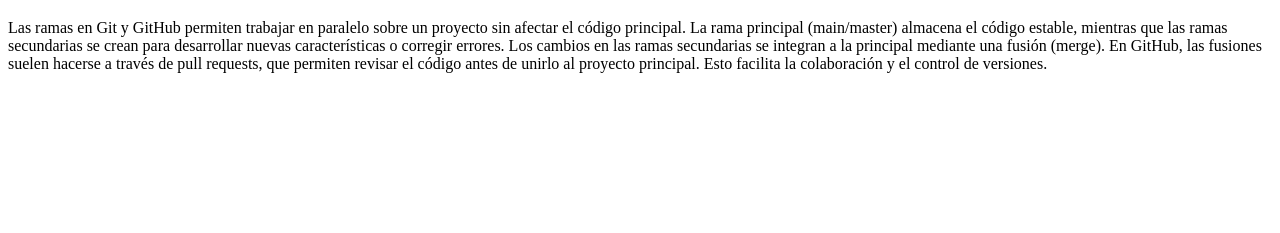
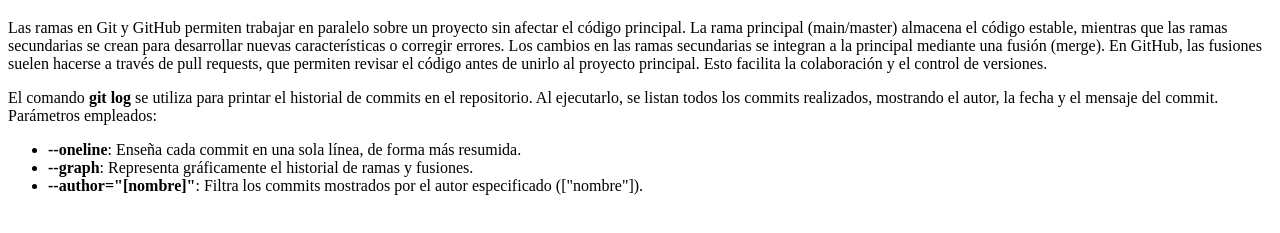
Before and after one commit to kilianruiz/Activitat-02-Exercicis-GIT-GITHUB, a plain HTML site: page index.html in a window 1280 px wide. Shown: the part 61-294 px from the top of the page. Drawn offline with Linux system fonts and the light colour scheme.

Commit message:
Alejandro: Definición del comando log y sus parámetros

```diff
--- a/index.html
+++ b/index.html
@@ -8,5 +8,12 @@
 <body>
     <h1>Bienvenid@ a la página!</h1>
     <p>Las ramas en Git y GitHub permiten trabajar en paralelo sobre un proyecto sin afectar el código principal. La rama principal (main/master) almacena el código estable, mientras que las ramas secundarias se crean para desarrollar nuevas características o corregir errores. Los cambios en las ramas secundarias se integran a la principal mediante una fusión (merge). En GitHub, las fusiones suelen hacerse a través de pull requests, que permiten revisar el código antes de unirlo al proyecto principal. Esto facilita la colaboración y el control de versiones.</p>
+
+    <p>El comando <strong>git log</strong> se utiliza para printar el historial de commits en el repositorio. Al ejecutarlo, se listan todos los commits realizados, mostrando el autor, la fecha y el mensaje del commit. Parámetros empleados:</p>
+    <ul>
+        <li><strong>--oneline</strong>: Enseña cada commit en una sola línea, de forma más resumida.</li>
+        <li><strong>--graph</strong>: Representa gráficamente el historial de ramas y fusiones.</li>
+        <li><strong>--author="[nombre]"</strong>: Filtra los commits mostrados por el autor especificado (["nombre"]).</li>
+    </ul>
 </body>
 </html>
```
